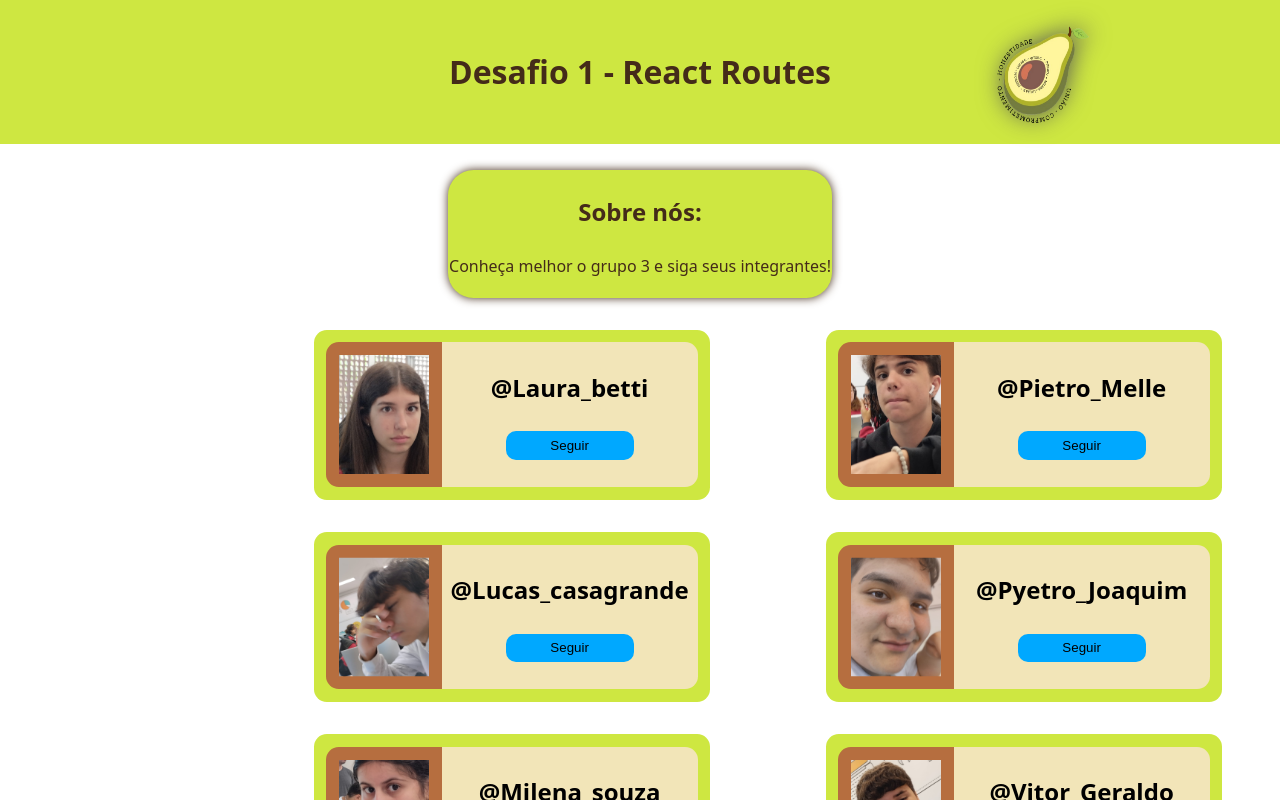
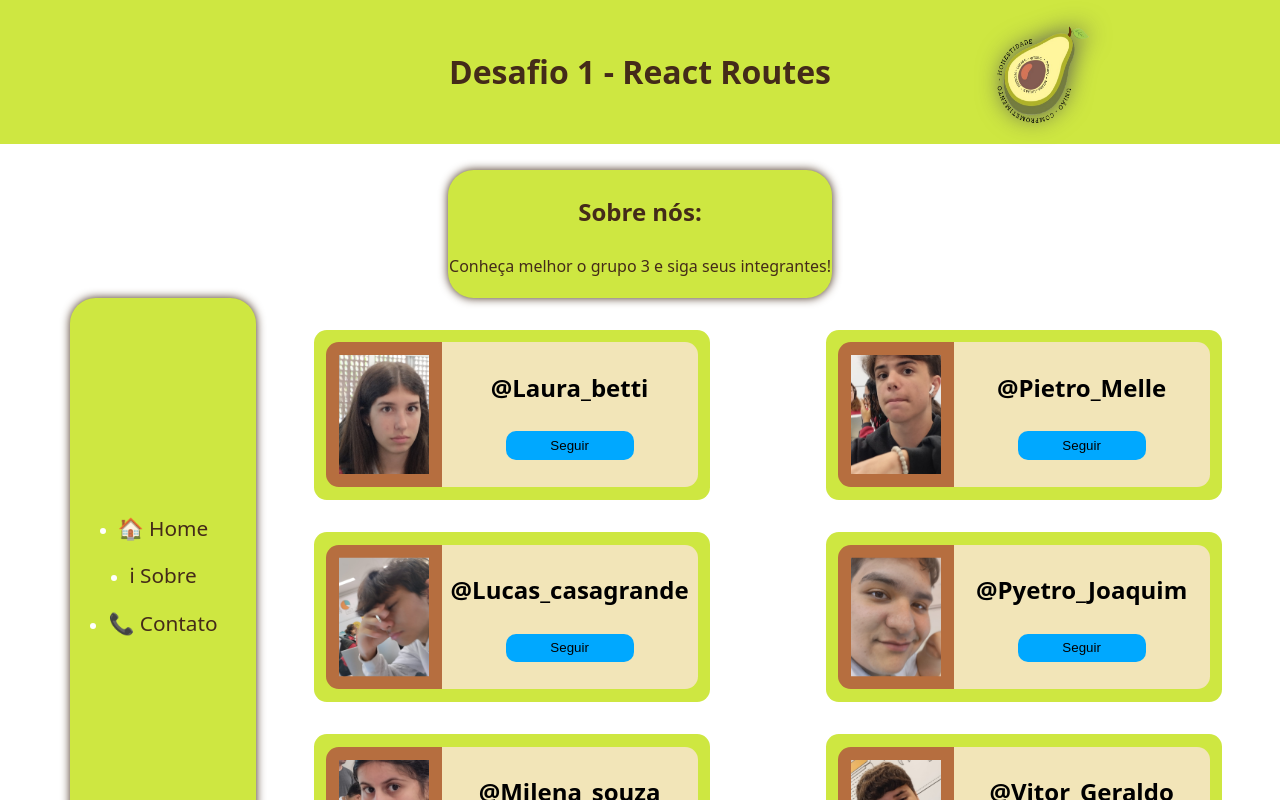
Before and after one commit to vitorcecato-sesi/desafio1-react-routes, a React (Vite) app: page /sobrenos in a window 1280 px wide. Shown: the top 800 px of the page. Built offline with nearby package versions, Linux system fonts and the light colour scheme.

Commit message:
Estilização do Nav e Inserção no SobreNos

```diff
--- /dev/null
+++ b/src/components/Navbar.css
@@ -0,0 +1,22 @@
+.blocoNav {
+    display: flex;
+    flex-direction: column;
+    border-radius: 2vw;
+    align-items: center;
+    background-color: #CEE741;
+    box-shadow: #442b19 0.1px 0.1px 10px;
+    justify-content: center;
+    padding: 3vw;
+    height: 60vh;
+}
+
+.fonte {
+    color: #442b19;
+    font-size: 1.3em;
+    display: flex;
+    text-decoration: none;
+}
+
+.fonte:hover {
+    color: white;
+}
--- a/src/components/Navbar.jsx
+++ b/src/components/Navbar.jsx
@@ -1,17 +1,18 @@
 import { Link } from "react-router-dom";
+import "./Navbar.css"
 
 function Navbar(){
     return(
-        <nav>
+        <nav className="blocoNav">
             <ul>
                 <li>
-                    <Link to="/">🏠 Home</Link>
+                    <Link className="fonte" id="link" to="/">🏠 Home</Link>
                 </li>
                 <li>
-                    <Link to="/Sobre">ℹ Sobre</Link>
+                    <Link className="fonte" id="link" to="/sobrenos">ℹ Sobre</Link>
                 </li>
                 <li>
-                    <Link to="/Contato">📞 Contato</Link>
+                    <Link className="fonte" id="link" to="/Contato">📞 Contato</Link>
                 </li>
             </ul>
         </nav>
--- a/src/pages/SobreNos.jsx
+++ b/src/pages/SobreNos.jsx
@@ -3,6 +3,7 @@ import "./styles/SobreNos.css"
 import UsuarioCard from "../components/UsuarioCard"
 import Header from "../components/Header"
 import Footer from "../components/Footer"
+import Navbar from "../components/Navbar"
 //.
 
 // Fotos
@@ -30,6 +31,7 @@ return (
     <p>Conheça melhor o grupo 3 e siga seus integrantes!</p>
     </article>
     <section className="meioPagina">
+    <Navbar/>
       <main className="elementosCartas">
         <section className="blocoCartas">
           <UsuarioCard
```
